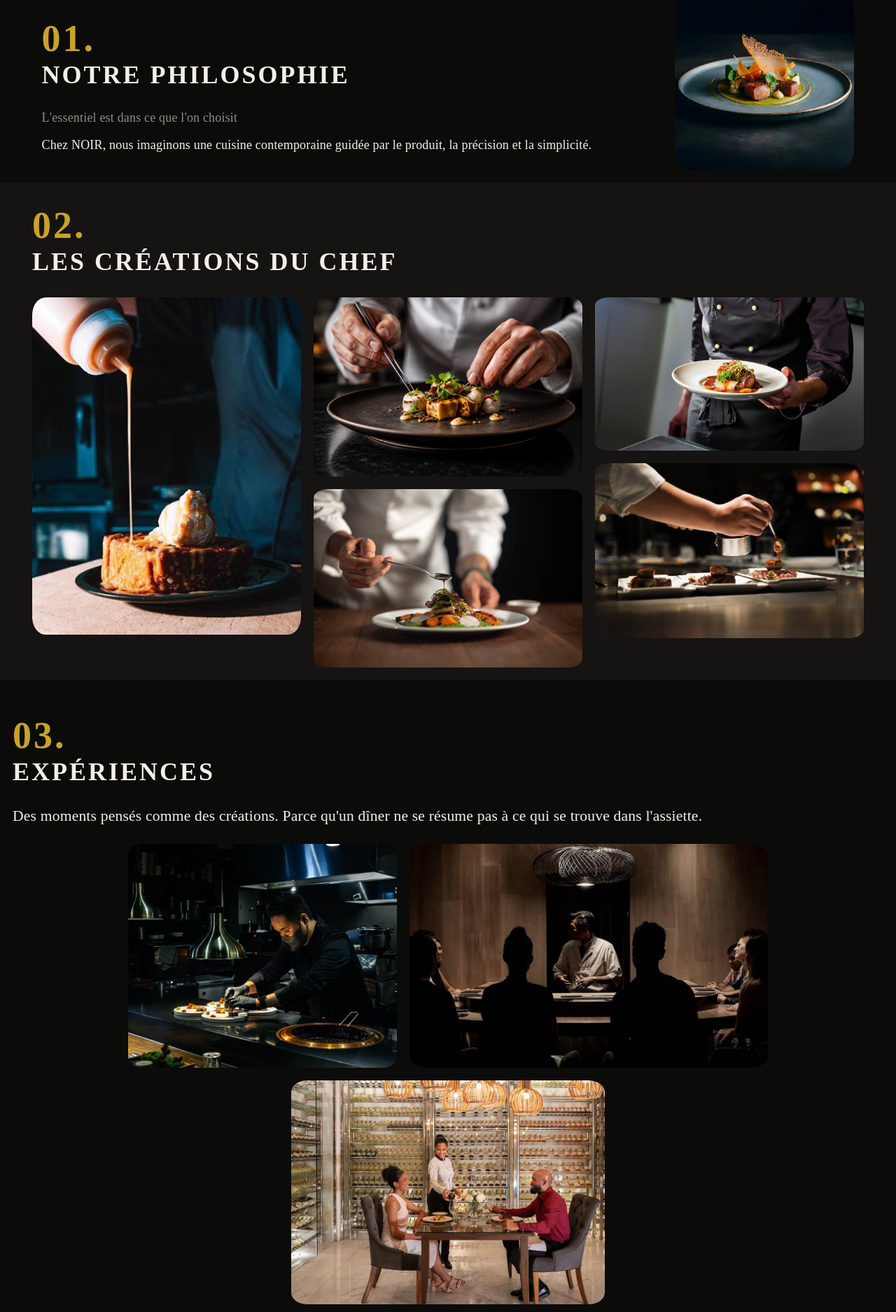
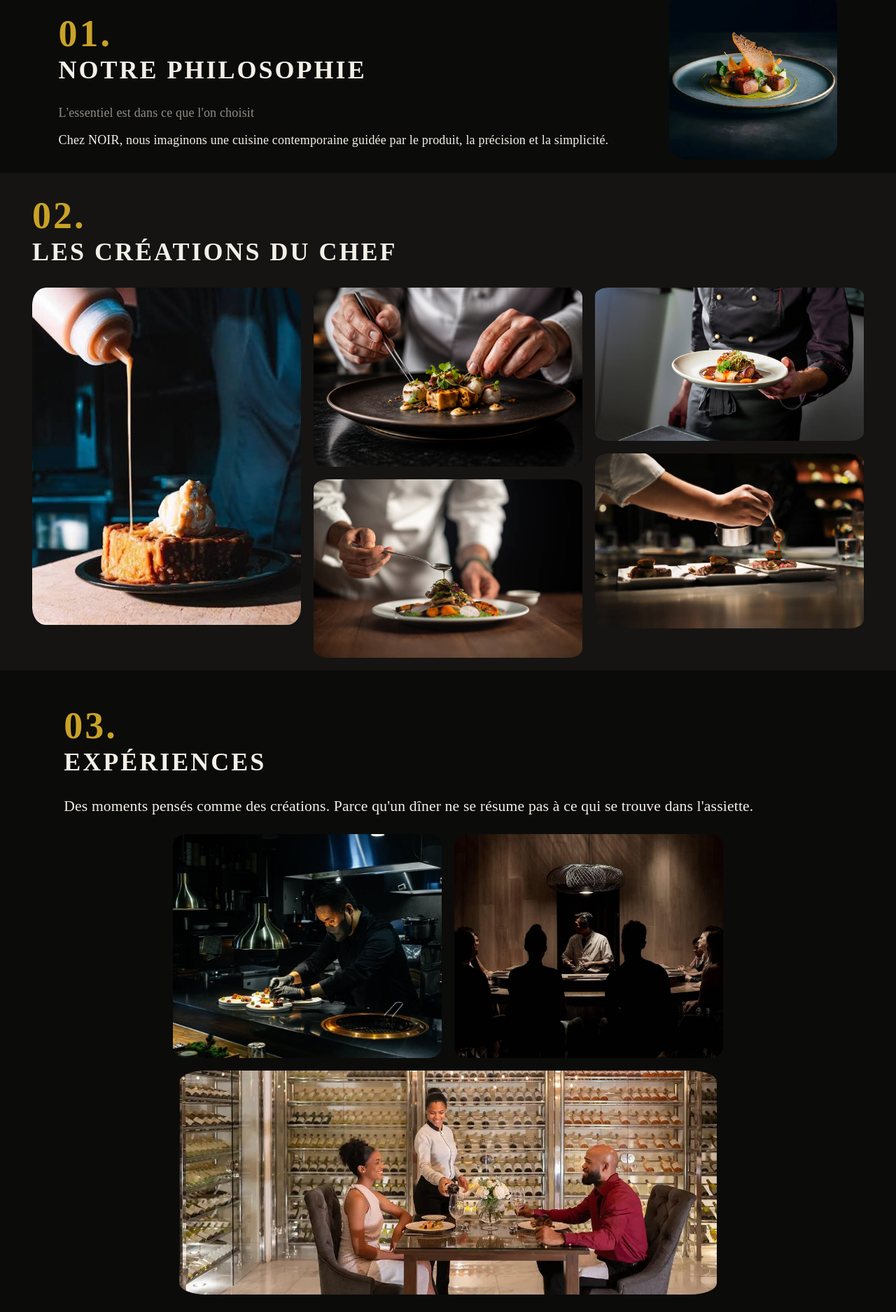
Before and after one commit to MouhamedB19/Noir-Restaurant-Website, a React (Vite) app: page / in a window 1280 px wide. Shown: the part 880-2755 px from the top of the page at 70% size. Built offline with nearby package versions, Linux system fonts and the light colour scheme.

Commit message:
Corrections de mise en forme de composants (sauf composants Reservations, Footer et Header)

```diff
--- a/src/components/Creations.jsx
+++ b/src/components/Creations.jsx
@@ -13,7 +13,8 @@ function Creations()
 
     return(
         <>
-            <div className="box-container">
+            <section class="creations">
+                <div className="box-container container">
                     <div className="creations-content">
                         <div className="box-title">
                             <h2 className="title-section">
@@ -45,8 +46,7 @@ function Creations()
                         </div>
                     </div>
                 </div>
-
-
+            </section>
         </>
     );
 }
--- a/src/components/Experiences.jsx
+++ b/src/components/Experiences.jsx
@@ -8,7 +8,8 @@ function Experiences()
 {
     return (
         <>
-            <div className="box-experiences">
+            <section className="experiences">
+                <div className="box-experiences container">
                     <div className="box-title-experiences">
                         <h2 className="title-section">
                             <h2 className="numero">03.</h2>
@@ -19,7 +20,7 @@ function Experiences()
                         </span>
                     </div>
                     <div className="content-experiences">
-                    <div className="card-experiences little">
+                        <div className="card-experiences normal">
                             <div className="overlay">
                                 <div className="label-section">
                                     <h3 className="label">Dîner signature</h3>
@@ -29,7 +30,7 @@ function Experiences()
                             </div>
                             <img src={Signature} alt="" />
                         </div>
-                    <div className="card-experiences big">
+                        <div className="card-experiences normal">
                             <div className="overlay">
                                 <div className="label-section">
                                     <h3 className="label">À la table du chef</h3>
@@ -39,7 +40,7 @@ function Experiences()
                             </div>
                             <img src={Chef} alt="" />
                         </div>
-                    <div className="card-experiences medium">
+                        <div className="card-experiences big">
                             <div className="overlay">
                                 <div className="label-section">
                                     <h3 className="label">Dîner privé</h3>
@@ -51,6 +52,8 @@ function Experiences()
                         </div>
                     </div>
                 </div>
+            </section>
+
         </>
     );
 }
--- a/src/components/Philosophy.jsx
+++ b/src/components/Philosophy.jsx
@@ -4,7 +4,8 @@ import dishPhilosophy from '../assets/dish_philosophy.jpg'
 function Philosophy() {
     return (
         <>
-            <div className="box-philosophy">
+            <section className="philosophy">
+                <div className="box-philosophy container">
                     <div className="left-box">
                         <h2 className="title-section">
                             <h2 className="numero">01.</h2>
@@ -22,6 +23,8 @@ function Philosophy() {
 
                     <img src={dishPhilosophy} alt="dish-philosophy" className="img-philosophy" />
                 </div>
+            </section>
+
         </>
     );
 }
--- a/src/styles/creations.css
+++ b/src/styles/creations.css
@@ -1,6 +1,5 @@
-.creations-content{
-    margin: auto;
-
+.creations{
+    background-color: var(--noir_charbon);
 }
 
 .box-container{
@@ -8,7 +7,6 @@
     flex-direction: column;
     align-items: center;
     justify-content: center;
-    background-color: var(--noir_charbon);
 }
 
 
--- a/src/styles/experiences.css
+++ b/src/styles/experiences.css
@@ -1,13 +1,13 @@
-.box-experiences{
-   background-color: var(--noir);
-   padding: 1rem;
+.experiences{
+  background-color: var(--noir);
+  padding: 1rem;
 }
+
 
 .content-experiences{
     display: flex;
     justify-content: center;
     flex-wrap: wrap;
-
 }
 
 .box-title-experiences{
@@ -20,17 +20,13 @@
     font-size: 1.2rem;
 }
 
-.little{
+.normal{
     width: 30vw;
-}
-
-.medium{
-    width: 35vw;
 }
 
 
 .big{
-    width: 40vw;
+    width: 60vw;
 }
 
 
@@ -48,7 +44,8 @@
     display: block;
     width: 100%;
     height: 100%;
-    border-radius: 5%;
+    aspect-ratio: 4/3;
+    border-radius: 16px;
     object-fit:cover;
 }
 
--- a/src/styles/index.css
+++ b/src/styles/index.css
@@ -121,3 +121,10 @@ body {
   background-color: var(--doree_hover);
   cursor: pointer;
 }
+
+.container {
+  width: 100%;
+  max-width: 1200px;
+  margin-inline: auto;
+  padding-inline: clamp(1rem, 4vw, 3rem);
+}
--- a/src/styles/philosophy.css
+++ b/src/styles/philosophy.css
@@ -1,8 +1,11 @@
+.philosophy{
+    background-color: var(--noir);
+}
+
 .box-philosophy{
     display: flex;
     align-items: center;
     justify-content: space-around;
-    background-color: var(--noir);
     font-weight: 300;
     padding: 1rem 0;
 }
```
Lines whose indentation alone changed are shown as unchanged.
